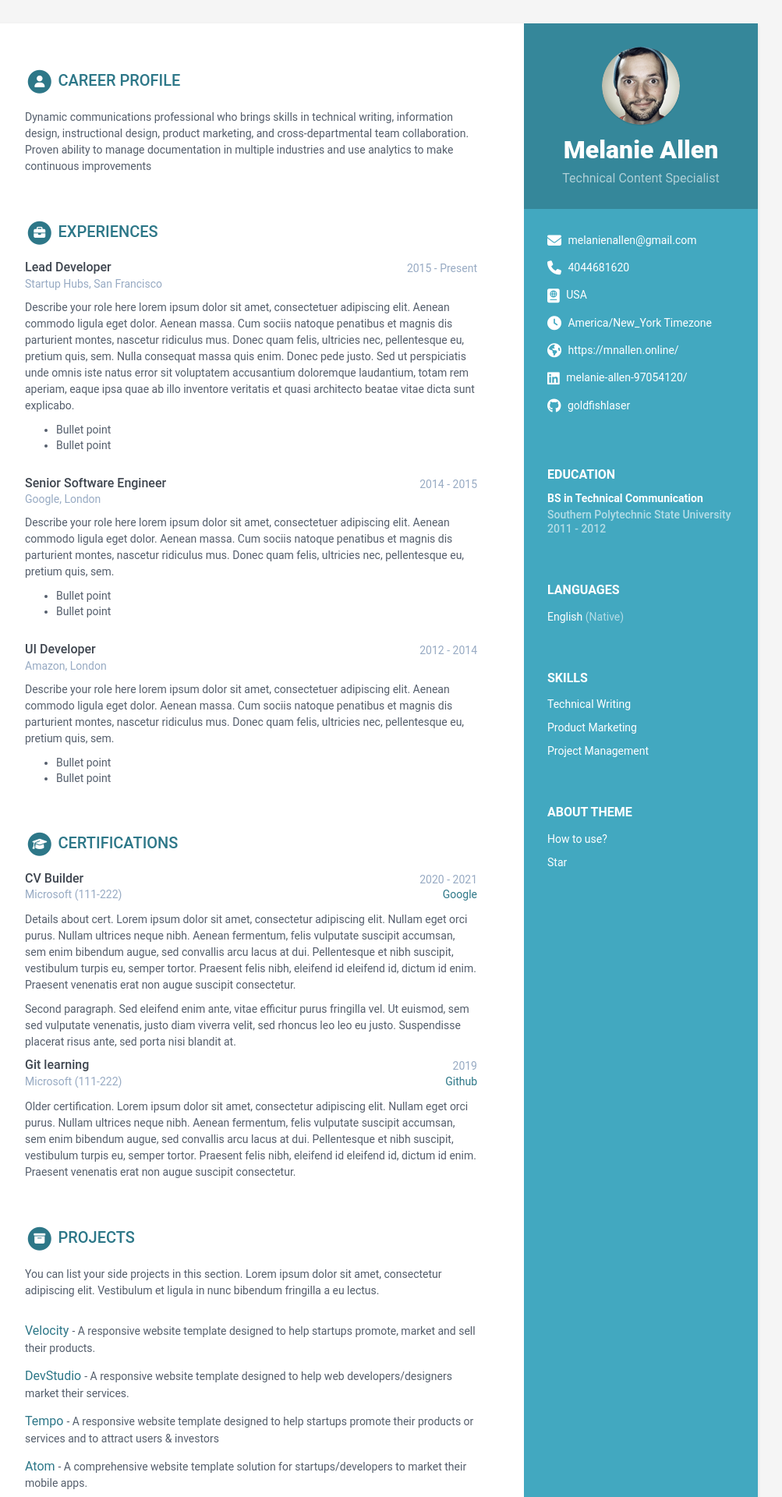
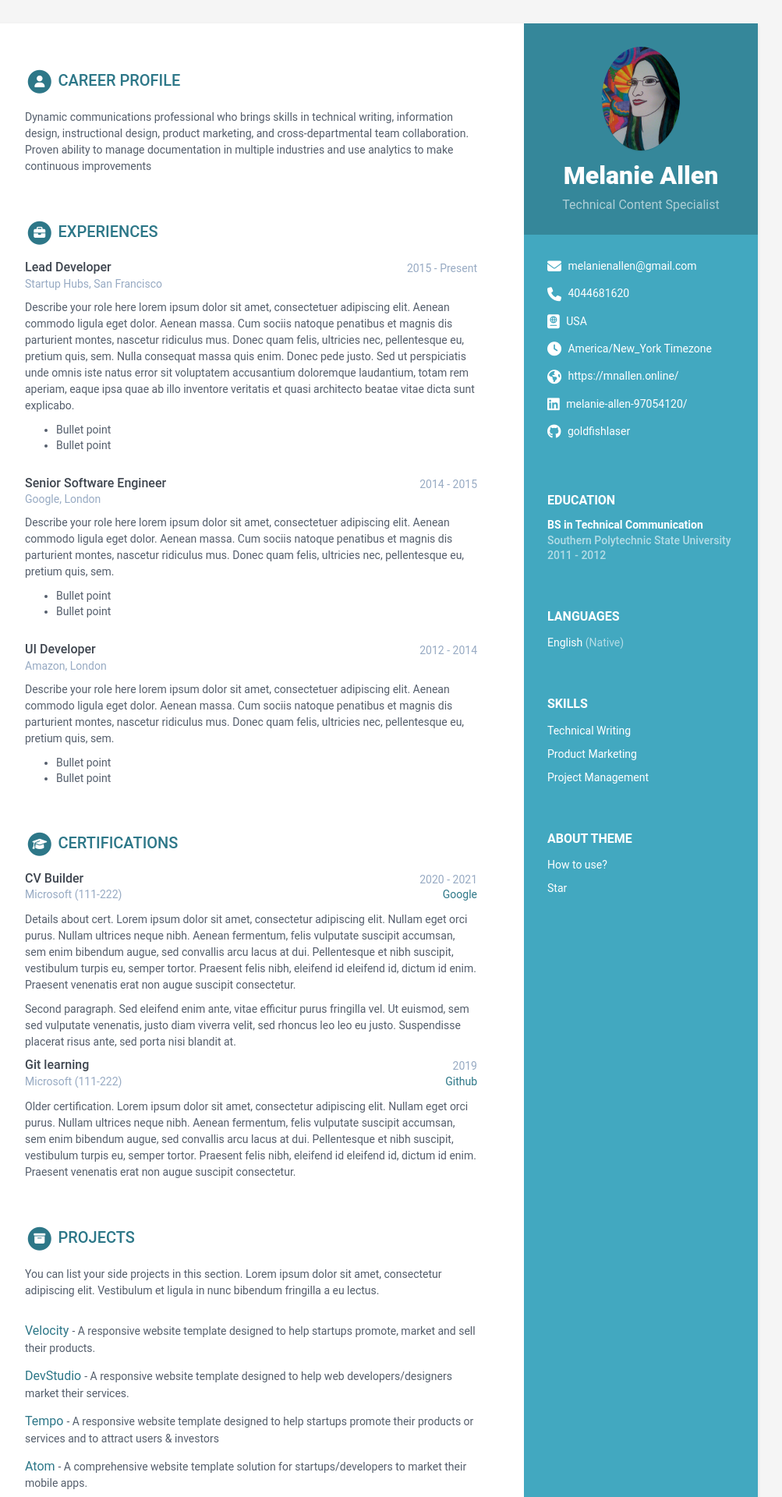
Before and after one commit to goldfishlaser/online-cv2, a Jekyll site: the page built from index.html, in a window 1280 px wide. Shown: the top 1920 px of the page at 78% size, without its empty margins (168-1171 px from the left). Built offline with Jekyll 4.4.1, drawn with Linux system fonts in a browser that asks for light colours.

Commit message:
Update data.yml

```diff
--- a/_data/data.yml
+++ b/_data/data.yml
@@ -10,7 +10,7 @@ sidebar:
   # Profile information
   name: Melanie Allen
   tagline: Technical Content Specialist
-  avatar: profile.png #place a 100x100 picture inside /assets/images/ folder and provide the name of the file below
+  avatar: 2020-09-25.jpg #place a 100x100 picture inside /assets/images/ folder and provide the name of the file below
 
   # Sidebar links
   email: melanienallen@gmail.com
```
